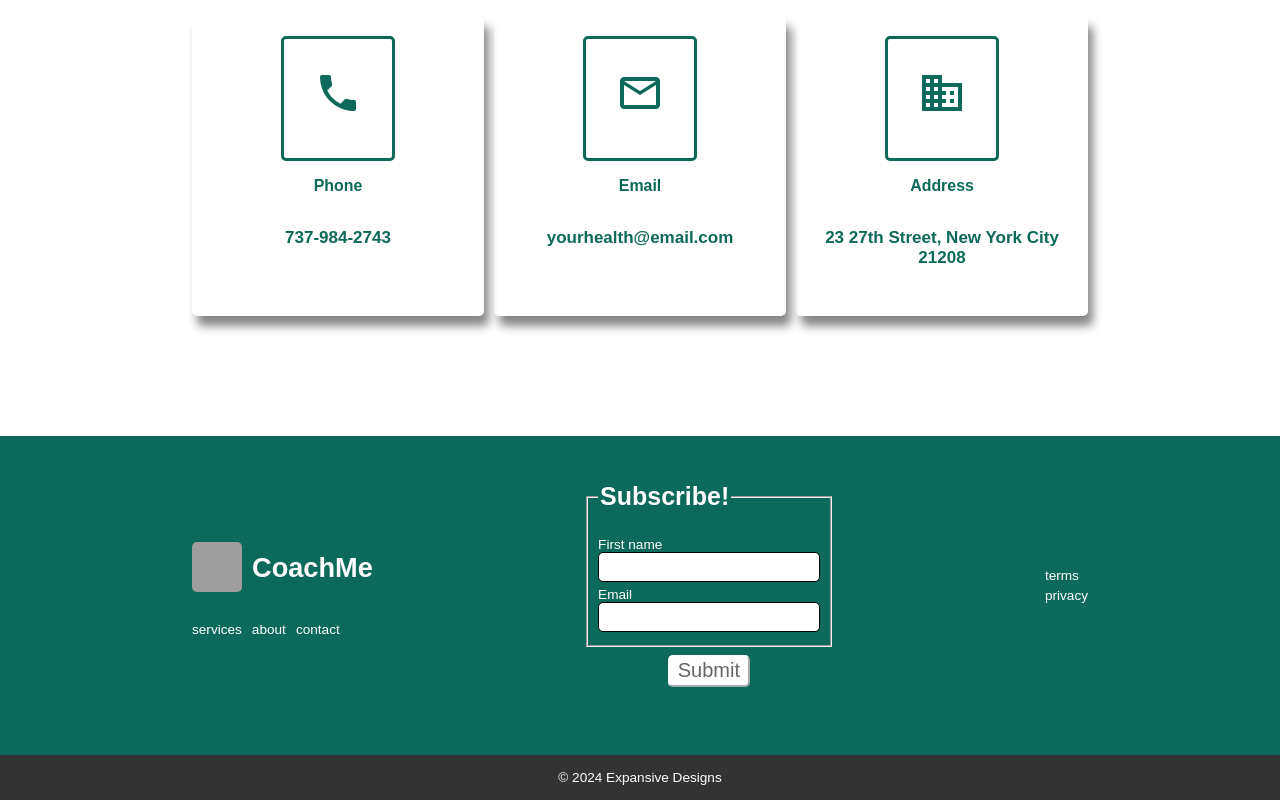
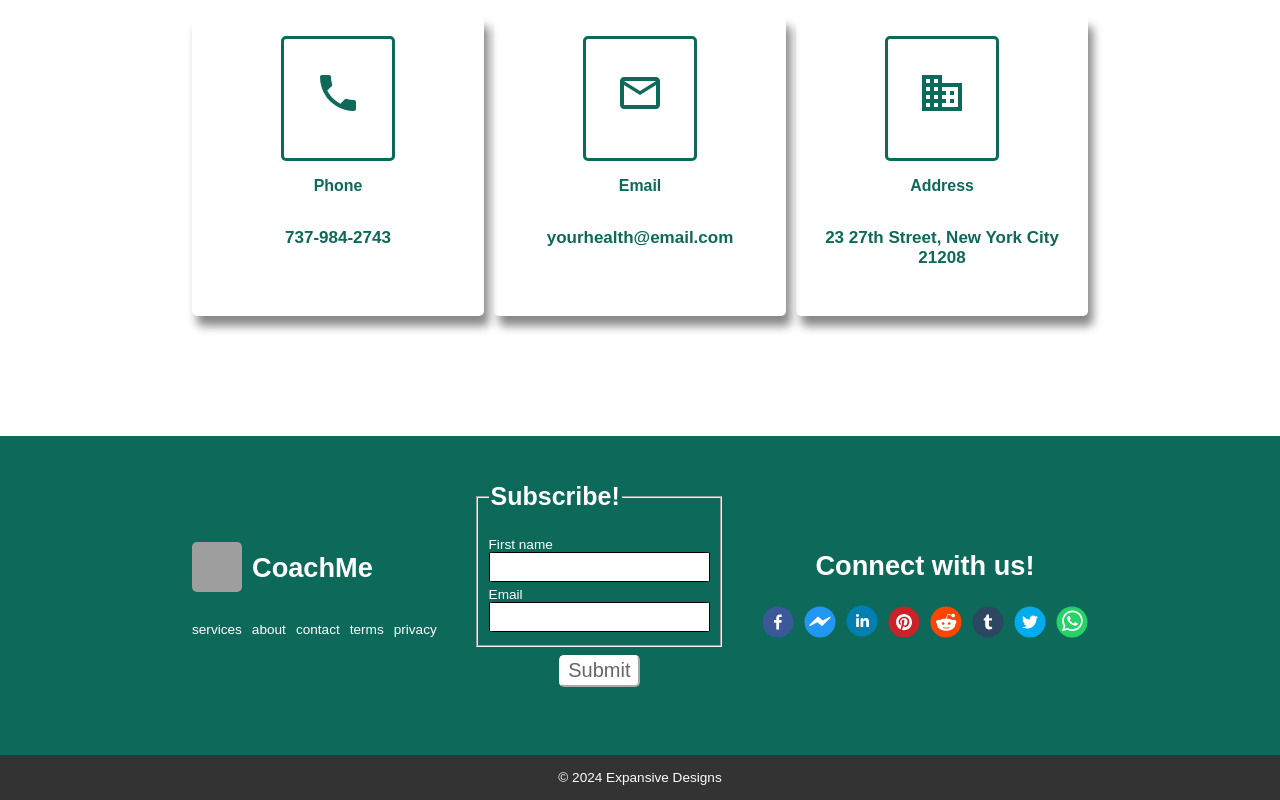
Before and after one commit to techtaley/spa-ds1-coach, a React (Vite) app: page / in a window 1280 px wide. Shown: the part 4732-5532 px from the top of the page. Built offline with nearby package versions, Linux system fonts and the light colour scheme; grey boxes are pictures that could not be loaded; a web font is replaced by a local one.

Commit message:
add Google Subsciber block

```diff
--- a/src/components/footer/Footer.jsx
+++ b/src/components/footer/Footer.jsx
@@ -1,10 +1,23 @@
 import { NavLink, Link } from 'react-router-dom';
 import logoImg from '/assets/organic-6074992_640.png';
-import EmailSubscribe from './../../components/subscriber/EmailSubscribeForm'
+//import EmailSubscribe from './../../components/subscriber/EmailSubscribeForm'
 import './footer.css';
 import Nav from '../nav/Nav';
-import EmailSubscribeForm from './../../components/subscriber/EmailSubscribeForm';
+//import EmailSubscribeForm from './../../components/subscriber/EmailSubscribeForm';
 //import Box from './../../components/hero/Box';
+
+import {
+  FacebookIcon,
+  FacebookMessengerIcon,
+  LinkedinIcon,
+  PinterestIcon,
+  RedditIcon,
+  TumblrIcon,
+  TwitterIcon,
+  WhatsappIcon,
+} from "react-share";
+
+import GoogleSubscribeForm from '../subscriber/GoogleSubscribeForm';
 
 export default function Footer() {
   const currentYear = new Date().getFullYear();
@@ -31,18 +44,34 @@ export default function Footer() {
               <a href="#services" className="footer-link">services</a>
               <a href="#about" className="footer-link">about</a>
               <a href="#contact" className="footer-link">contact</a>
+              <Link className="footer-link" to="/terms">terms</Link>
+              <Link className="footer-link" to="/privacy">privacy</Link>
 
             </div>
           </div>
       </div>
 
       <div className="footer-div">
-        <EmailSubscribeForm />
+        <GoogleSubscribeForm />
+        {/* <GoogleSubscribe /> */}
+        {/* <EmailSubscribeForm /> */}
       </div>
 
         <div className="footer-div">
-          <Link className="footer-link" to="/terms">terms</Link>
-          <Link className="footer-link" to="/privacy">privacy</Link>
+        <h1>Connect with us!</h1>
+
+        <div className="footer-social-media-links">
+          <FacebookIcon  size={32} round={true} />
+          <FacebookMessengerIcon size={32} round={true} />
+          <Link to="#" target="_blank">
+            <LinkedinIcon size={32} round={true} />
+          </Link>
+          <PinterestIcon size={32} round={true} />
+          <RedditIcon size={32} round={true} />
+          <TumblrIcon size={32} round={true} />
+          <TwitterIcon size={32} round={true} />
+          <WhatsappIcon size={32} round={true} />
+        </div>
 
           {/*
           <Link className="footer-link" to="/member">Become a member</Link>
@@ -53,14 +82,7 @@ export default function Footer() {
           <Link className="footer-link" to="/events">Events</Link>
           */}
         </div>
-        {/* <div className="footer-div">
-          <a>LinkedIn</a>
-          <a>Facebook</a>
-          <a>Instagram</a>
-          <a>Discord</a>
-          <a>YouTube</a>
-        </div>
-        */}
+
       </div>
 
       <div className="footer-bottom">
--- a/src/components/footer/footer.css
+++ b/src/components/footer/footer.css
@@ -17,12 +17,22 @@ footer .footer-top .footer-div {
   display: flex;
   flex-direction: column;
   justify-content: flex-start;
-  align-items: flex-start;
+  align-items: center;
   margin: 0;
   font-size: 0.85rem;
   gap: 5px;
 }
 footer .footer-top .footer-div .footer-link {
+  color: #fefefe;
+}
+footer .footer-top .footer-div .footer-social-media-links {
+  display: flex;
+  flex-direction: row;
+  justify-content: center;
+  align-items: center;
+  margin: 0;
+  width: 100%;
+  gap: 10px;
   color: #fefefe;
 }
 footer .footer-top .footer-div .column_div {
--- a/src/components/footer/footer.scss
+++ b/src/components/footer/footer.scss
@@ -12,11 +12,18 @@ footer {
         padding: 2% 15%;
 
         .footer-div {
-            @include flexdisplay(column, flex-start, flex-start);
+            @include flexdisplay(column, flex-start, center);
             font-size: $captionfont;
             gap: 5px;
 
             .footer-link {
+                color: $light-lt;
+            }
+
+            .footer-social-media-links {
+                @include flexdisplay(row, center, center);
+                width: 100%;
+                gap: 10px;
                 color: $light-lt;
             }
 
--- a/src/components/subscriber/EmailSubscribe.jsx
+++ b/src/components/subscriber/EmailSubscribe.jsx
@@ -1,5 +1,5 @@
 import React, { useState } from 'react';
-//import { useNavigate } from 'react-router-dom';
+import { useNavigate } from 'react-router-dom';
 //import axiosInstance from '../../../config';
 import MailchimpSubscribe from 'react-mailchimp-subscribe';
 import EmailSubscribeForm from './EmailSubscribeForm';
--- /dev/null
+++ b/src/components/subscriber/GoogleSubscribeForm.jsx
@@ -0,0 +1,133 @@
+import { useState } from 'react';
+import SubscribeInput from './SubscribeInput';
+import { useNavigate } from 'react-router-dom';
+//import axiosInstance from './../../../config';
+import inputData from './api/inputData';
+import './../../styles/main/main.css';
+
+import './css/subscriber.css';
+
+export default function GoogleSubscribeForm({ onValidated }) {
+  const [apiData, setApiData] = useState(inputData);
+  const navigate = useNavigate();
+  const [message, setMessage] = useState('');
+  const [formResponses, setFormResponses] = useState({
+    website: '',
+    fname: '',
+    email: '',
+  });
+
+  const { website, fname, email } = formResponses;
+
+  const handleChange = (e) => {
+    setFormResponses({
+      ...formResponses,
+      [e.target.name]: e.target.value,
+    });
+  };
+
+  const handleSubmit = async (e) => {
+    e.preventDefault();
+
+    if (website) {
+      setMessage('Something is wrong!') |
+        setTimeout(() => {
+          navigate('/');
+          setMessage('');
+        }, '2000');
+
+      setFormResponses({
+        website: '',
+        fname: '',
+        email: '',
+      });
+
+      return false;
+    }
+
+    try {
+
+    const scriptURL = 'https://script.google.com/macros/s/AKfycbzAkP8DpYgy9-SimIUNeTHCKhgHB51-l5hApVLhK63Xc-QJyadOv-gF8q3zNAPW1n04ZQ/exec'
+    const form = document.forms['submit-to-google-sheet']
+
+    const res = await fetch(scriptURL, { method: 'POST', body: new FormData(form)})
+    console.log("Success!", res)
+
+      setMessage(`${fname}, Welcome to the CoachMe family!`);
+
+      setTimeout(() => {
+        navigate('/');
+        setMessage('');
+      }, '2000');
+
+      setFormResponses({
+        website: '',
+        fname: '',
+        email: '',
+      });
+
+      //if sending subscribers to a database
+      //return await res.data;
+      //console.log({ Subscribers: res.json() });
+    } catch (error) {
+      setMessage('Please try again.');
+
+      setTimeout(() => {
+        setMessage('');
+      }, '1000');
+
+      setFormResponses({
+        website: '',
+        fname: '',
+        email: '',
+      });
+
+      return error.message;
+      //console.log(error.message);
+    }
+  };
+
+  return (
+    <section className="subscriber-section">
+      <div className="subscriber-above-div">
+        <form
+          className="subscriber-above-div-form"
+          //name="subscriber"
+          //id="subscriber"
+          name="submit-to-google-sheet"
+          id="submit-to-google-sheet"
+          onSubmit={handleSubmit}
+        >
+
+          <span className="form-error-msg message">{message}</span>
+
+          <fieldset>
+            <legend tabIndex="0">
+              <h2>Subscribe!</h2>
+            </legend>
+
+            {apiData.map((input, index) => (
+              <SubscribeInput
+                {...input}
+                index={index}
+                value={formResponses[input.name]} //gets the value of fname
+                handleChange={handleChange}
+              />
+            ))}
+          </fieldset>
+
+          <button
+            type="submit"
+            name="formsubmit"
+            id="formsubmit"
+            value="submit"
+            className="formBtn"
+          >
+            Submit
+          </button>
+        </form>
+        <br />
+      </div>
+    </section>
+  );
+}
--- a/src/components/subscriber/css/subscriber.css
+++ b/src/components/subscriber/css/subscriber.css
@@ -34,6 +34,11 @@
 .subscriber-section .subscriber-above-div .subscriber-above-div-form fieldset span.form-error-msg {
   display: none;
   color: red;
+}
+.subscriber-section .subscriber-above-div .subscriber-above-div-form fieldset input {
+  border-radius: 3%;
+  font-size: 20px;
+  width: 100%;
 }
 .subscriber-section .subscriber-above-div .subscriber-above-div-form fieldset input:invalid[focused=true] ~ span {
   display: block;
--- a/src/components/subscriber/css/subscriber.scss
+++ b/src/components/subscriber/css/subscriber.scss
@@ -21,6 +21,9 @@
         .subscriber-above-div-form {
             width: auto;
 
+
+
+
             fieldset {
                 // //legend {}
                 .no-show {
@@ -42,6 +45,11 @@
                     color: red;
                 }
 
+                input {
+                    border-radius: 3%;
+                    font-size: 20px;
+                    width: 100%;
+                }
                 //.form-input:invalid ~ span {
                 input:invalid[focused="true"] ~ span {
                     display: block;
```
Also changed, not shown: 2 other files (tests, documents, lock files or other folders).
